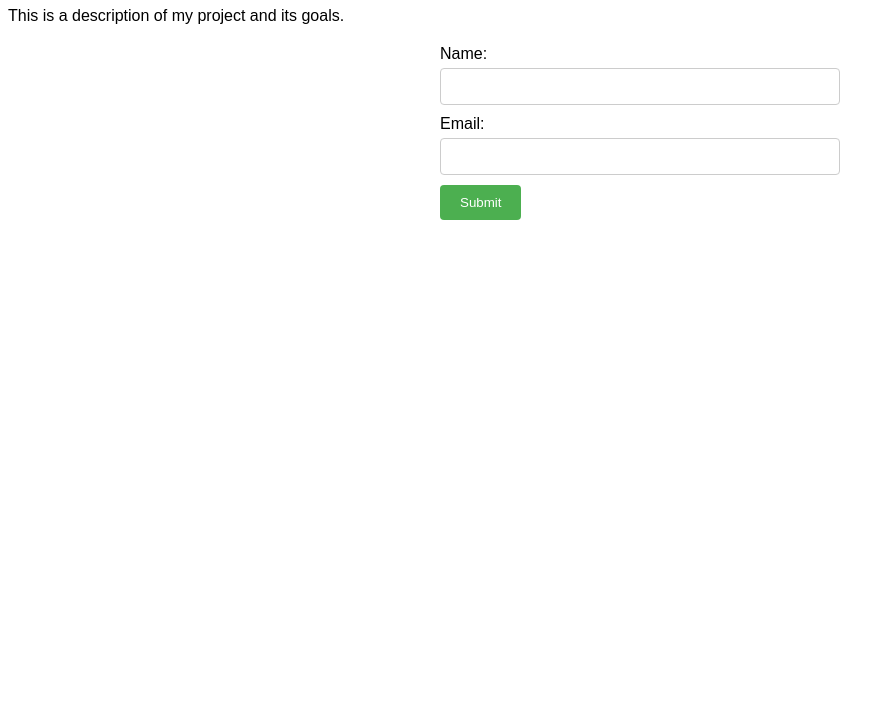
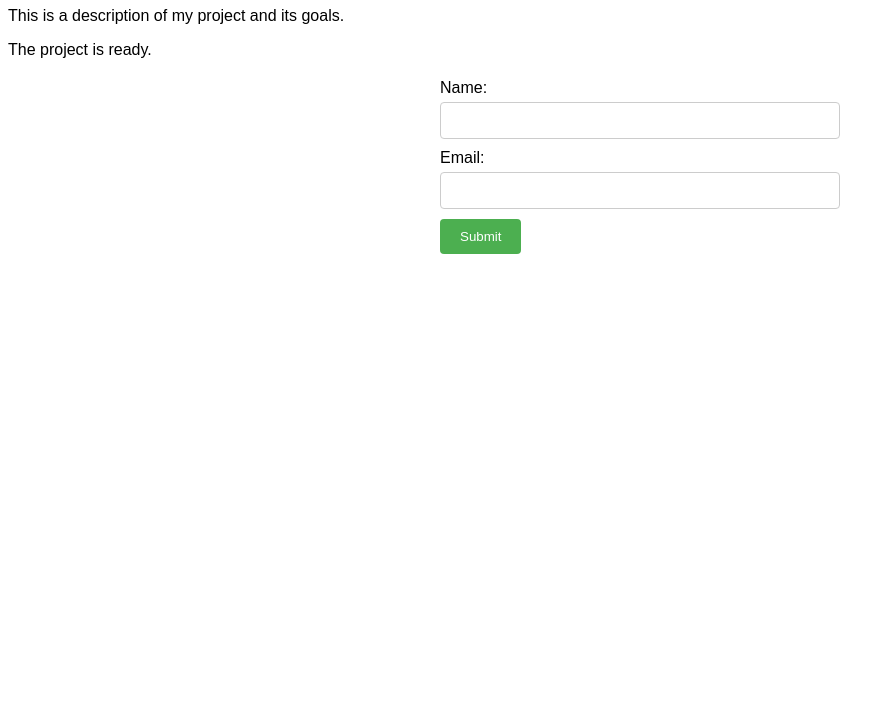
Before and after one commit to HAJRIOumaima/git-workflow-exercise, a plain HTML site: page index.html in a window 1280 px wide. Shown: the part 73-800 px from the top of the page, without its empty margins (0-895 px from the left). Drawn offline with Linux system fonts and the light colour scheme.

Commit message:
the project is ready

```diff
--- a/index.html
+++ b/index.html
@@ -7,7 +7,7 @@
 <body>
 <h1>Welcome to My Project</h1>
 <p>This is a description of my project and its goals.</p>
-
+<p>The project is ready.</p>
 <form>
 <label for="name">Name:</label>
 <input type="text" id="name" name="name"><br>
```
